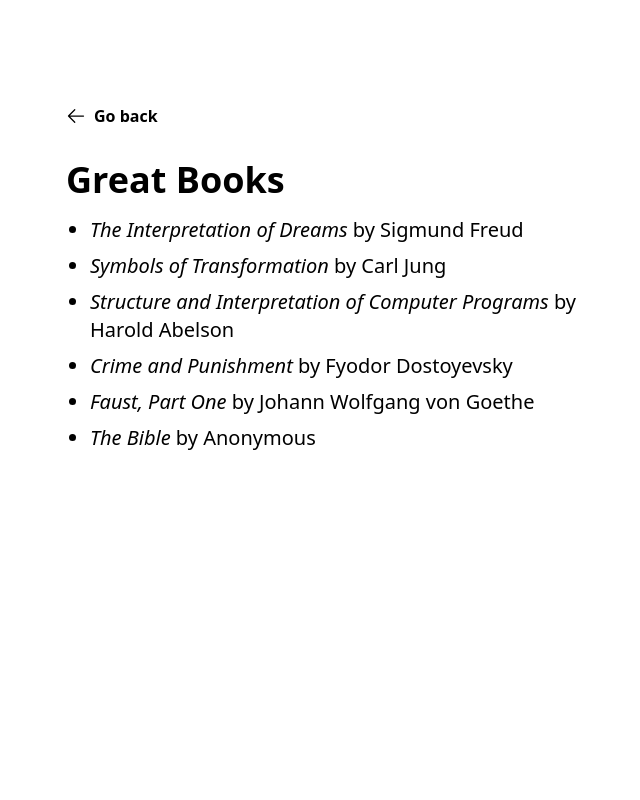
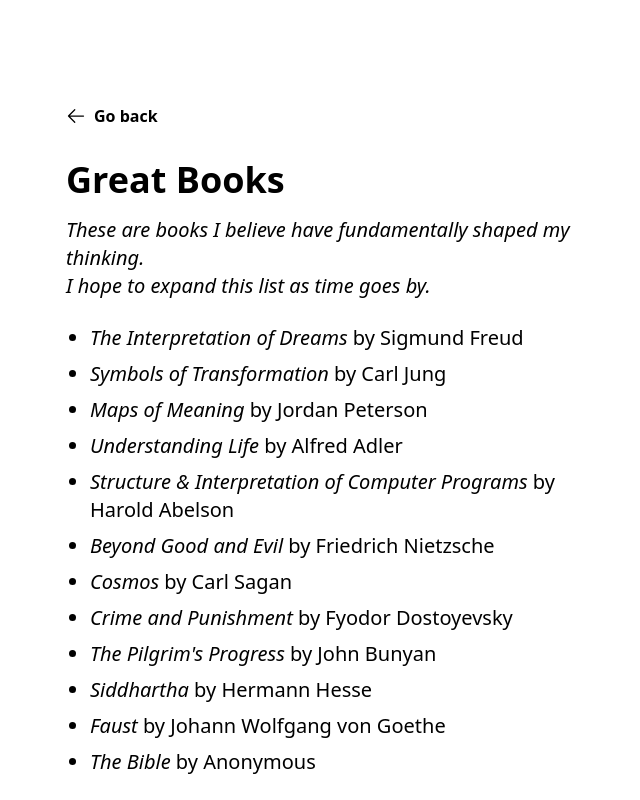
Before and after one commit to jinh0/jinho.xyz, a Next.js app: page /books in a window 1280 px wide. Shown: the whole page, without its empty margins (302-942 px from the left). Built offline with nearby package versions, Linux system fonts and the light colour scheme.

Commit message:
docs: add more books

```diff
--- a/pages/books.tsx
+++ b/pages/books.tsx
@@ -15,15 +15,29 @@ const ReadingList = () => {
       <GoBack />
       <Title>Great Books</Title>
 
+      <p className="italic mt-4 md:text-xl">
+        These are books I believe have fundamentally shaped my thinking.
+      </p>
+
+      <p className=" italic mb-6 md:text-xl">
+        I hope to expand this list as time goes by.
+      </p>
+
       <List>
         <Book title="The Interpretation of Dreams" author="Sigmund Freud" />
         <Book title="Symbols of Transformation" author="Carl Jung" />
+        <Book title="Maps of Meaning" author="Jordan Peterson" />
+        <Book title="Understanding Life" author="Alfred Adler" />
         <Book
-          title="Structure and Interpretation of Computer Programs"
+          title="Structure & Interpretation of Computer Programs"
           author="Harold Abelson"
         />
+        <Book title="Beyond Good and Evil" author="Friedrich Nietzsche" />
+        <Book title="Cosmos" author="Carl Sagan" />
         <Book title="Crime and Punishment" author="Fyodor Dostoyevsky" />
-        <Book title="Faust, Part One" author="Johann Wolfgang von Goethe" />
+        <Book title="The Pilgrim's Progress" author="John Bunyan" />
+        <Book title="Siddhartha" author="Hermann Hesse" />
+        <Book title="Faust" author="Johann Wolfgang von Goethe" />
         <Book title="The Bible" author="Anonymous" />
       </List>
     </Article>
--- a/styles/index.css
+++ b/styles/index.css
@@ -575,8 +575,8 @@ video {
   margin-top: 1.5rem;
 }
 
-.mb-6 {
-  margin-bottom: 1.5rem;
+.mb-4 {
+  margin-bottom: 1rem;
 }
 
 .mr-1 {
@@ -587,8 +587,24 @@ video {
   margin-right: 0.75rem;
 }
 
-.mb-4 {
-  margin-bottom: 1rem;
+.mb-2 {
+  margin-bottom: 0.5rem;
+}
+
+.mt-4 {
+  margin-top: 1rem;
+}
+
+.mb-8 {
+  margin-bottom: 2rem;
+}
+
+.mb-6 {
+  margin-bottom: 1.5rem;
+}
+
+.mb-1 {
+  margin-bottom: 0.25rem;
 }
 
 .flex {
@@ -603,14 +619,6 @@ video {
   height: 1.25rem;
 }
 
-.h-6 {
-  height: 1.5rem;
-}
-
-.h-8 {
-  height: 2rem;
-}
-
 .w-full {
   width: 100%;
 }
@@ -623,22 +631,6 @@ video {
 
 .w-5 {
   width: 1.25rem;
-}
-
-.w-4\/5 {
-  width: 80%;
-}
-
-.w-0 {
-  width: 0px;
-}
-
-.w-6 {
-  width: 1.5rem;
-}
-
-.w-8 {
-  width: 2rem;
 }
 
 .-translate-x-3 {
@@ -800,9 +792,9 @@ video {
   font-family: ui-monospace, SFMono-Regular, Menlo, Monaco, Consolas, "Liberation Mono", "Courier New", monospace;
 }
 
-.text-5xl {
-  font-size: 3rem;
-  line-height: 1;
+.text-3xl {
+  font-size: 1.875rem;
+  line-height: 2.25rem;
 }
 
 .text-base {
@@ -825,11 +817,6 @@ video {
   line-height: 2.5rem;
 }
 
-.text-3xl {
-  font-size: 1.875rem;
-  line-height: 2.25rem;
-}
-
 .font-semibold {
   font-weight: 600;
 }
@@ -848,10 +835,6 @@ video {
 
 .font-normal {
   font-weight: 400;
-}
-
-.font-light {
-  font-weight: 300;
 }
 
 .italic {
@@ -931,16 +914,6 @@ video {
   color: rgb(94 129 172 / var(--tw-text-opacity));
 }
 
-.group:hover .group-hover\:block {
-  display: block;
-}
-
-.group:hover .group-hover\:w-fit {
-  width: -webkit-fit-content;
-  width: -moz-fit-content;
-  width: fit-content;
-}
-
 .group:hover .group-hover\:bg-bg2 {
   --tw-bg-opacity: 1;
   background-color: rgb(229 233 240 / var(--tw-bg-opacity));
@@ -972,18 +945,6 @@ video {
     width: 100vw;
   }
 
-  .md\:w-1\/2 {
-    width: 50%;
-  }
-
-  .md\:w-3\/5 {
-    width: 60%;
-  }
-
-  .md\:w-4\/5 {
-    width: 80%;
-  }
-
   .md\:flex-row {
     flex-direction: row;
   }
@@ -991,6 +952,11 @@ video {
   .md\:text-xl {
     font-size: 1.25rem;
     line-height: 1.75rem;
+  }
+
+  .md\:text-4xl {
+    font-size: 2.25rem;
+    line-height: 2.5rem;
   }
 
   .md\:text-2xl {
@@ -1002,28 +968,15 @@ video {
     font-size: 3rem;
     line-height: 1;
   }
-
-  .md\:text-4xl {
-    font-size: 2.25rem;
-    line-height: 2.5rem;
-  }
 }
 
 @media (min-width: 1024px) {
-  .lg\:w-3\/5 {
-    width: 60%;
-  }
-
   .lg\:w-1\/2 {
     width: 50%;
   }
 
   .lg\:w-1\/3 {
     width: 33.333333%;
-  }
-
-  .lg\:w-4\/5 {
-    width: 80%;
   }
 
   .lg\:p-24 {
```
